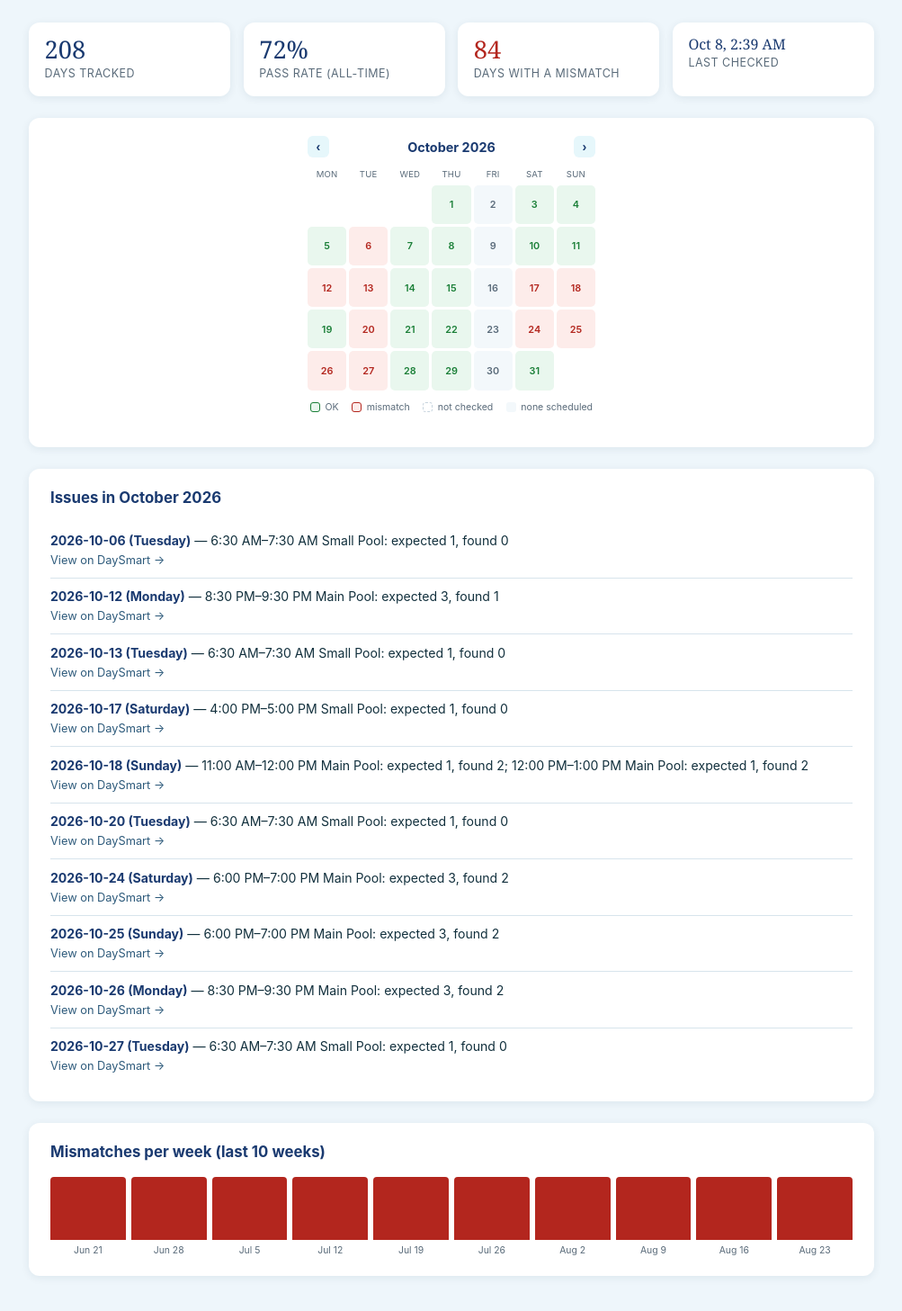
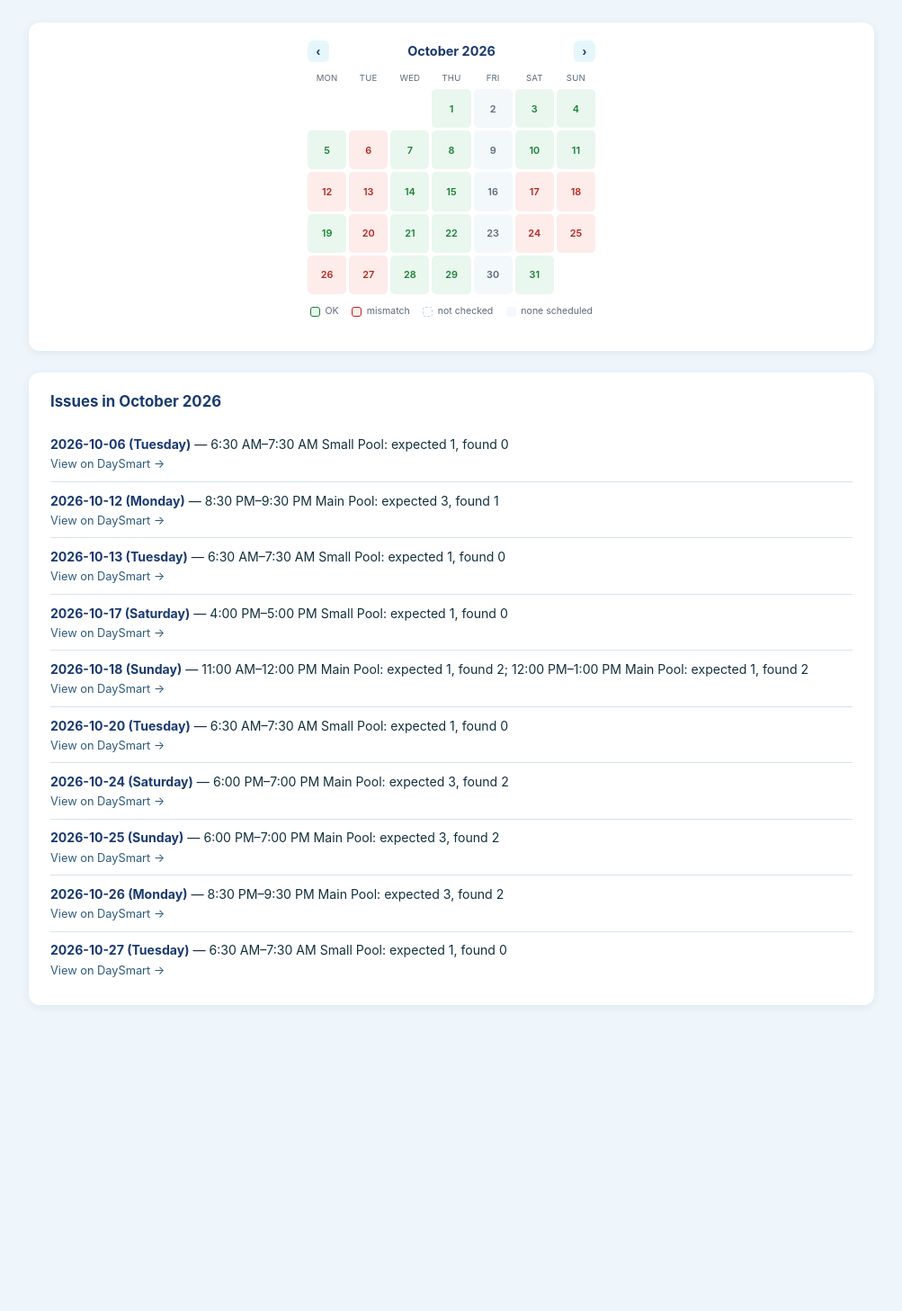
Before and after one commit to AlexandraASmirnova/bravewhales, a website: page schedule-dashboard/index.html in a window 1280 px wide. Shown: the part 85-1542 px from the top of the page at 90% size, without its empty margins (138-1141 px from the left). After the commit the page ends 1290 px from the top, so only its background shows below. Drawn offline with Linux system fonts and the light colour scheme.

Commit message:
Remove summary stats and weekly trend chart from dashboard
Keeps the calendar and month-scoped issues list only.

Co-Authored-By: Claude Opus 5 <noreply@anthropic.com>

```diff
--- a/schedule-dashboard/index.html
+++ b/schedule-dashboard/index.html
@@ -46,18 +46,6 @@
   }
   .card h2 { font-size: 1.05rem; color: var(--navy); margin: 0 0 0.9rem; }
 
-  .stats { display: flex; gap: 0.9rem; flex-wrap: wrap; margin-bottom: 1.5rem; }
-  .stat {
-    flex: 1 1 150px;
-    background: #fff;
-    border-radius: 12px;
-    padding: 1rem 1.1rem;
-    box-shadow: 0 2px 10px rgba(11,46,82,0.08);
-  }
-  .stat .num { font-family: Georgia, serif; font-size: 1.7rem; color: var(--navy); line-height: 1; }
-  .stat .lbl { font-size: 0.78rem; color: var(--muted); margin-top: 0.3rem; text-transform: uppercase; letter-spacing: 0.04em; }
-  .stat.warn .num { color: var(--err); }
-
   .cal-wrap { max-width: 320px; margin: 0 auto; }
   .cal-head { display: flex; align-items: center; justify-content: space-between; margin-bottom: 0.7rem; }
   .cal-head button {
@@ -103,12 +91,6 @@
   .rule-row .tag.ok { color: var(--ok); }
   .rule-row .tag.bad { color: var(--err); }
 
-  .trend-bars { display: flex; gap: 6px; height: 90px; margin-top: 0.6rem; }
-  .trend-bar { flex: 1; display: flex; flex-direction: column; justify-content: flex-end; align-items: center; gap: 4px; }
-  .trend-bar .bar { width: 100%; border-radius: 4px 4px 0 0; background: var(--border); position: relative; }
-  .trend-bar .bar.has-mismatch { background: var(--err); }
-  .trend-bar .wk-lbl { font-size: 0.65rem; color: var(--muted); }
-
   .issues-list { list-style: none; margin: 0; padding: 0; }
   .issues-list li {
     padding: 0.6rem 0; border-bottom: 1px solid var(--border); font-size: 0.88rem;
@@ -128,10 +110,6 @@
       <h1>Lane Schedule — Dashboard</h1>
     </div>
     <a href="../schedule-admin/">Edit schedule →</a>
-  </div>
-
-  <div class="stats" id="stats">
-    <div class="loading">Loading…</div>
   </div>
 
   <div class="card">
@@ -155,11 +133,6 @@
   <div class="card">
     <h2 id="issues-heading">Issues</h2>
     <div id="issues"><p class="loading">Loading…</p></div>
-  </div>
-
-  <div class="card">
-    <h2>Mismatches per week (last 10 weeks)</h2>
-    <div class="trend-bars" id="trend"></div>
   </div>
 </main>
 
@@ -200,24 +173,6 @@
     history = histRes.ok ? await histRes.json() : {};
     const rules = rulesRes.ok ? await rulesRes.json() : [];
     weekdaysWithRules = new Set(rules.map(r => r.weekday));
-  }
-
-  function renderStats() {
-    const dates = Object.keys(history);
-    let totalRules = 0, okRules = 0;
-    dates.forEach(d => history[d].rules.forEach(r => { totalRules++; if (r.ok) okRules++; }));
-    const passRate = totalRules ? Math.round((okRules / totalRules) * 100) : 0;
-    const mismatchDays = dates.filter(d => !history[d].rules.every(r => r.ok)).length;
-    const lastChecked = dates.length
-      ? dates.map(d => history[d].checked_at).sort().slice(-1)[0]
-      : null;
-
-    $('stats').innerHTML = `
-      <div class="stat"><div class="num">${dates.length}</div><div class="lbl">Days tracked</div></div>
-      <div class="stat"><div class="num">${passRate}%</div><div class="lbl">Pass rate (all-time)</div></div>
-      <div class="stat ${mismatchDays ? 'warn' : ''}"><div class="num">${mismatchDays}</div><div class="lbl">Days with a mismatch</div></div>
-      <div class="stat"><div class="num" style="font-size:1rem">${lastChecked ? new Date(lastChecked).toLocaleString([], {month:'short', day:'numeric', hour:'numeric', minute:'2-digit'}) : '—'}</div><div class="lbl">Last checked</div></div>
-    `;
   }
 
   function renderIssues() {
@@ -290,38 +245,6 @@
     `;
   }
 
-  function renderTrend() {
-    // Group tracked dates into ISO-ish Monday-start weeks, last 10 weeks with data.
-    const weekKey = (dateStr) => {
-      const d = new Date(dateStr + 'T00:00:00');
-      const day = (d.getDay() + 6) % 7;
-      d.setDate(d.getDate() - day);
-      return isoDate(d.getFullYear(), d.getMonth(), d.getDate());
-    };
-    const weeks = {};
-    Object.keys(history).forEach(d => {
-      const wk = weekKey(d);
-      weeks[wk] = weeks[wk] || { total: 0, mismatches: 0 };
-      weeks[wk].total++;
-      if (!history[d].rules.every(r => r.ok)) weeks[wk].mismatches++;
-    });
-    const sortedWeeks = Object.keys(weeks).sort().slice(-10);
-    if (!sortedWeeks.length) {
-      $('trend').innerHTML = '<p class="empty-note">No data yet.</p>';
-      return;
-    }
-    const maxMismatch = Math.max(1, ...sortedWeeks.map(w => weeks[w].mismatches));
-    $('trend').innerHTML = sortedWeeks.map(w => {
-      const m = weeks[w].mismatches;
-      const heightPct = Math.max(6, Math.round((m / maxMismatch) * 100));
-      const lbl = new Date(w + 'T00:00:00').toLocaleString([], { month: 'short', day: 'numeric' });
-      return `<div class="trend-bar">
-        <div class="bar ${m > 0 ? 'has-mismatch' : ''}" style="height:${m > 0 ? heightPct : 4}%" title="${m} mismatch day(s) week of ${w}"></div>
-        <div class="wk-lbl">${lbl}</div>
-      </div>`;
-    }).join('');
-  }
-
   $('prev-month').addEventListener('click', () => {
     viewMonth--; if (viewMonth < 0) { viewMonth = 11; viewYear--; }
     selectedDate = null;
@@ -344,12 +267,11 @@
     try {
       await loadData();
     } catch (e) {
-      $('stats').innerHTML = `<div class="stat warn"><div class="num" style="font-size:1rem">Failed to load</div><div class="lbl">${e.message}</div></div>`;
+      $('issues').innerHTML = `<p class="empty-note">Failed to load: ${e.message}</p>`;
+      return;
     }
-    renderStats();
     renderIssues();
     renderCalendar();
-    renderTrend();
   })();
 </script>
 </body>
```
Also changed, not shown: lane-schedule-monitor/README.md.
